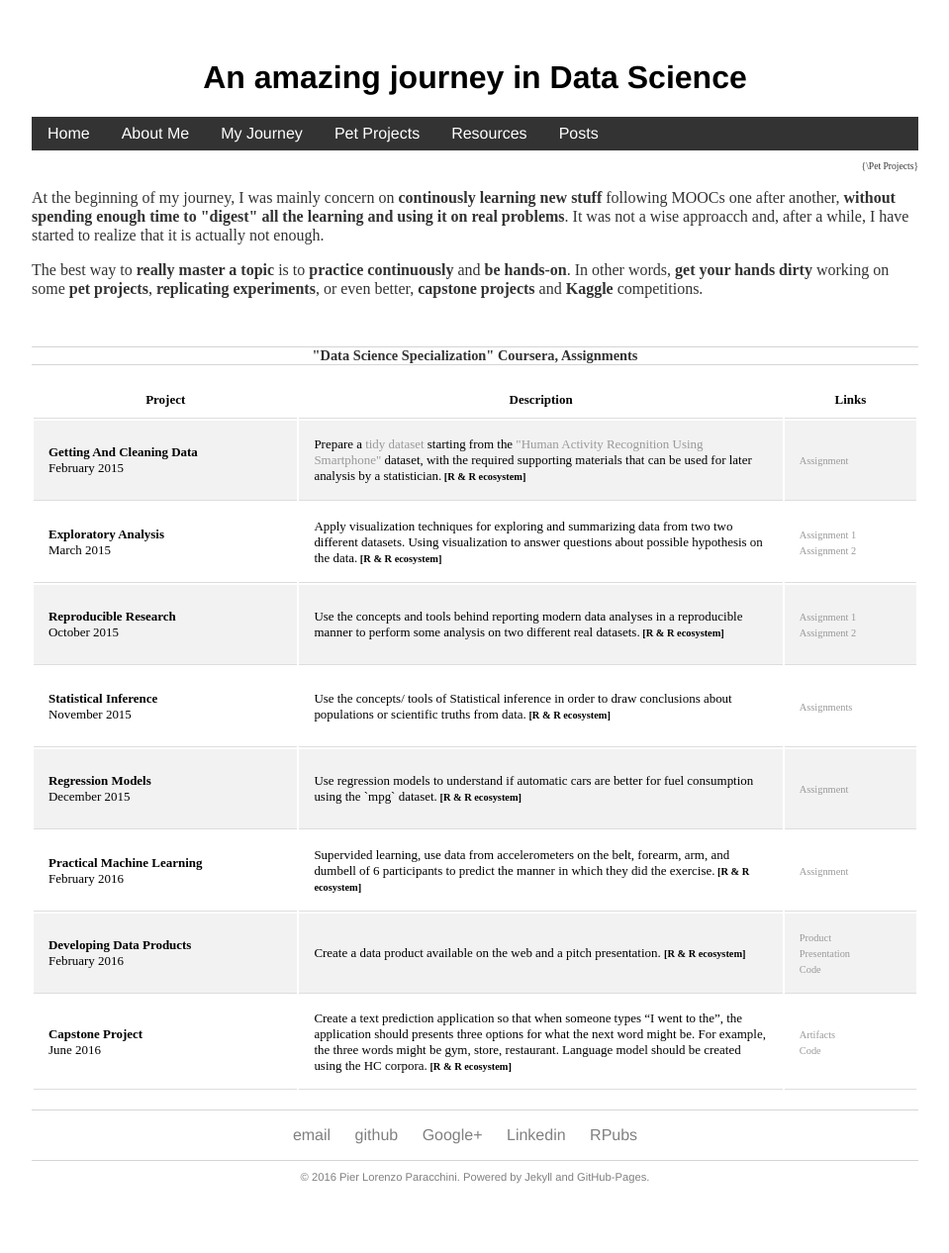
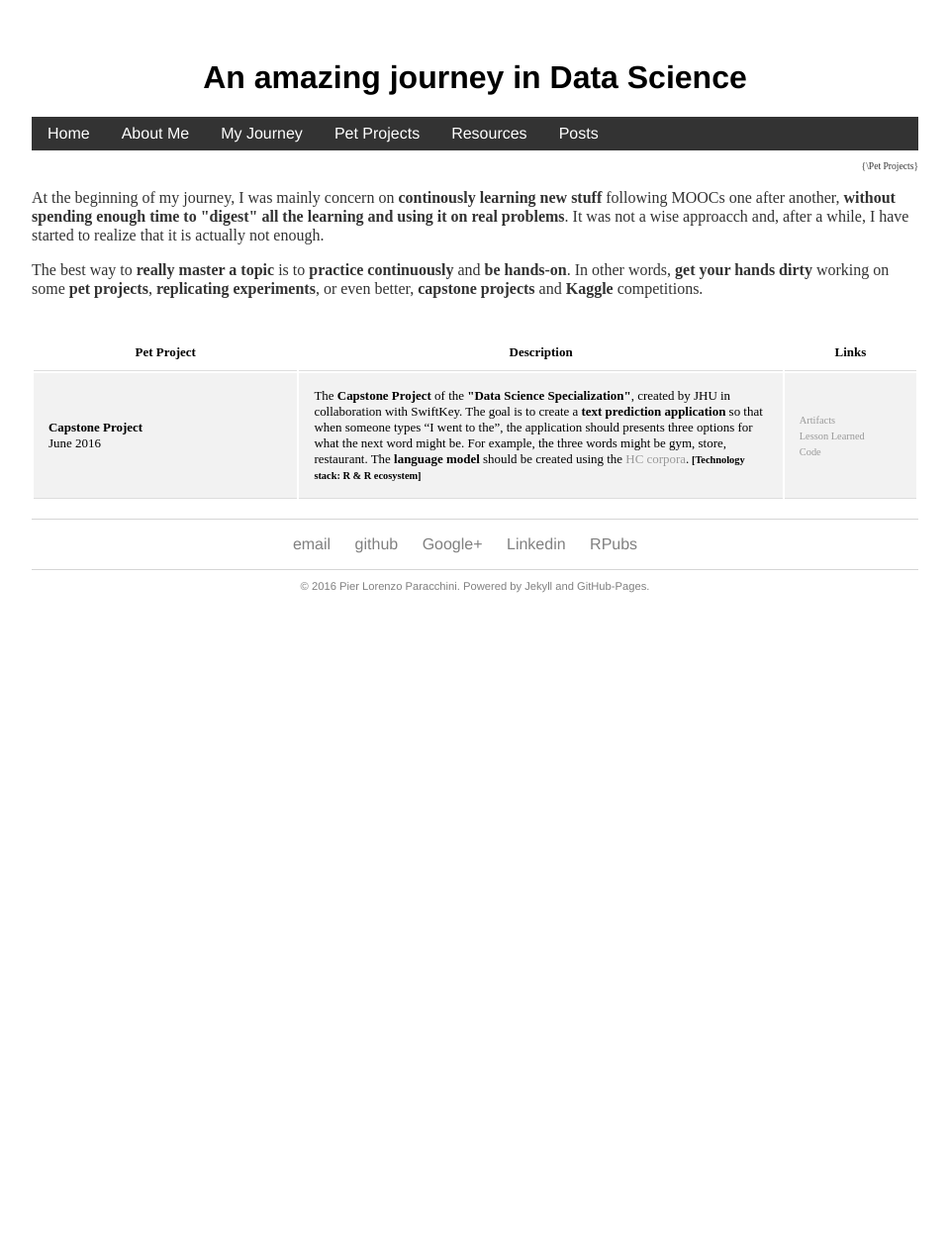
Before and after one commit to pparacch/pparacch.github.io, a Jekyll site: the page built from pet/index.html, in a window 1280 px wide. Shown: the whole page at 99% size, without its empty margins (160-1119 px from the left). Built offline with Jekyll 4.4.1, drawn with Linux system fonts in a browser that asks for light colours; after the commit the page ends 900 px from its top, so only the background shows below that.

Commit message:
Refacoring Pet Projects

```diff
--- a/education/index.html
+++ b/education/index.html
@@ -27,7 +27,8 @@ title: My Journey
 	<p>
 	<span class = "header">* "Data Science Specialization" Johns Hopkins University, Coursera (MOOC)</span>
 	<br/>
-	<span class = "certificate">[Specialization - 10 modules - Capstone Project], November 2014 to June 2016, <a href="https://www.coursera.org/account/accomplishments/specialization/certificate/RKT7RXPUXB9W" target = "_blank">Certificate</a> (more <a href="https://www.coursera.org/specializations/jhu-data-science" target="_blank">info</a>)</span>
+	<span class = "certificate">[Specialization - 10 modules - Capstone Project], November 2014 to June 2016, <a href="https://www.coursera.org/account/accomplishments/specialization/certificate/RKT7RXPUXB9W" target = "_blank">Certificate</a></span><br/>
+  <span> (Assignments <a href="./ds_specialization.html">info</a>)</span>
 </div><!-- /.blurb -->
 
 <div class="blurb">
--- a/pet/index.html
+++ b/pet/index.html
@@ -44,112 +44,26 @@ title: Pet Projects
 </div><!-- /.blurb -->
 <br/>
 <div class="pet">
-	<p class = "petClass">"Data Science Specialization" Coursera, Assignments</p>
 	<table>
 		<col width="30%">
 	  <col width="55%">
 		<col width="15%">
 	  <tr>
-	    <th>Project</th>
+	    <th>Pet Project</th>
 	    <th>Description</th>
 	    <th>Links</th>
-	  </tr>
-	  <tr>
-	    <td>
-				<b>Getting And Cleaning Data</b><br/>February 2015
-			</td>
-	    <td>
-				<span>Prepare a <a href="ftp://cran.r-project.org/pub/R/web/packages/tidyr/vignettes/tidy-data.html", target="_blank">tidy dataset</a> starting from the <a href="http://archive.ics.uci.edu/ml/datasets/Human+Activity+Recognition+Using+Smartphones", target="_blank">"Human Activity Recognition Using Smartphone"</a> dataset, with the required supporting materials that can be used for later analysis by a statistician.<b style="font-size: 0.8em;"> [R & R ecosystem]</b></span>
-			</td>
-			<td>
-					<span style="font-size: 0.8em;"><a href="https://github.com/pparacch/GettingAndCleaningData" target = "_blank">Assignment</a></span>
-			</td>
-	  </tr>
-		<tr>
-	    <td>
-				<b>Exploratory Analysis</b><br/>March 2015
-			</td>
-	    <td>
-				<span>Apply visualization techniques for exploring and summarizing data from two two different datasets. Using visualization to answer questions about possible hypothesis on the data.<b style="font-size: 0.8em;"> [R & R ecosystem]</b></span>
-			</td>
-			<td>
-					<span style="font-size: 0.8em;"><a href="https://github.com/pparacch/ExData_Plotting1" target = "_blank">Assignment 1</a><br/><a href="https://github.com/pparacch/ExData_Plotting2" target = "_blank">Assignment 2</a></span>
-			</td>
-	  </tr>
-		<tr>
-	    <td>
-				<b>Reproducible Research</b><br/>October 2015
-			</td>
-	    <td>
-				<span>Use the concepts and tools behind reporting modern data analyses in a reproducible manner to perform some analysis on two different real datasets.<b style="font-size: 0.8em;"> [R & R ecosystem]</b></span>
-			</td>
-			<td>
-					<span style="font-size: 0.8em;">
-						<a href="https://github.com/pparacch/RepData_PeerAssessment1" target = "_blank">Assignment 1</a><br/>
-						<a href="https://github.com/pparacch/RepData_PeerAssessment2" target = "_blank">Assignment 2</a></span>
-			</td>
-	  </tr>
-		<tr>
-	    <td>
-				<b>Statistical Inference</b><br/>November 2015
-			</td>
-	    <td>
-				<span>Use the concepts/ tools of Statistical inference in order to draw conclusions about populations or scientific truths from data.<b style="font-size: 0.8em;"> [R & R ecosystem]</b></span>
-			</td>
-			<td>
-					<span style="font-size: 0.8em;">
-						<a href="https://github.com/pparacch/StatisticalInferenceCourse/blob/master/README.md" target = "_blank">Assignments</a>
-			</td>
-	  </tr>
-		<tr>
-	    <td>
-				<b>Regression Models</b><br/>December 2015
-			</td>
-	    <td>
-				<span>Use regression models to understand if automatic cars are better for fuel consumption using the `mpg` dataset.<b style="font-size: 0.8em;"> [R & R ecosystem]</b></span>
-			</td>
-			<td>
-					<span style="font-size: 0.8em;">
-						<a href="https://github.com/pparacch/RegressionModels/blob/master/README.md" target = "_blank">Assignment</a>
-			</td>
-	  </tr>
-		<tr>
-	    <td>
-				<b>Practical Machine Learning</b><br/>February 2016
-			</td>
-	    <td>
-				<span>Supervided learning, use data from accelerometers on the belt, forearm, arm, and dumbell of 6 participants to predict the manner in which they did the exercise.<b style="font-size: 0.8em;"> [R & R ecosystem]</b></span>
-			</td>
-			<td>
-					<span style="font-size: 0.8em;">
-						<a href="https://github.com/pparacch/PracticalMachineLearningAssignment" target = "_blank">Assignment</a>
-			</td>
-	  </tr>
-		<tr>
-	    <td>
-				<b>Developing Data Products</b><br/>February 2016
-			</td>
-	    <td>
-				<span>Create a data product available on the web and a pitch presentation. <b style="font-size: 0.8em;"> [R & R ecosystem]</b></span>
-			</td>
-			<td>
-					<span style="font-size: 0.8em;">
-						<a href="https://pparacch.shinyapps.io/fuelConsumptionDiscovery/" target = "_blank">Product</a><br/>
-						<a href="http://rpubs.com/pparacch/146058" target = "_blank">Presentation</a><br/>
-						<a href="https://github.com/pparacch/DevelopingDataProductsAssignment" target = "_blank">Code</a><br/>
-					</span>
-			</td>
 	  </tr>
 		<tr>
 	    <td>
 				<b>Capstone Project</b><br/>June 2016
 			</td>
 	    <td>
-				<span>Create a text prediction application so that when someone types “I went to the”, the application should presents three options for what the next word might be. For example, the three words might be gym, store, restaurant. Language model should be created using the HC corpora.<b style="font-size: 0.8em;"> [R & R ecosystem]</b></span>
+				<span>The <b>Capstone Project</b> of the <b>"Data Science Specialization"</b>, created by JHU in collaboration with SwiftKey. The goal is to create a <b>text prediction application</b> so that when someone types “I went to the”, the application should presents three options for what the next word might be. For example, the three words might be gym, store, restaurant. The <b>language model</b> should be created using the <a href="http://www.corpora.heliohost.org/" target="_blank">HC corpora</a>.<b style="font-size: 0.8em;"> [Technology stack: R & R ecosystem]</b></span>
 			</td>
 			<td>
 					<span style="font-size: 0.8em;">
 						<a href="https://github.com/pparacch/CapstoneProjectDataScienceSpecialization/blob/master/README.md" target = "_blank">Artifacts</a><br/>
+						<a href="https://github.com/pparacch/CapstoneProjectDataScienceSpecialization/blob/master/notes/meetUp_case_capstoneProject.pdf" target = "_blank">Lesson Learned</a><br/>
 						<a href="https://github.com/pparacch/CapstoneProjectDataScienceSpecialization" target = "_blank">Code</a>
 					</span>
 			</td>
```
Also changed, not shown: education/ds_specialization.html (added, +162 -0 lines).
